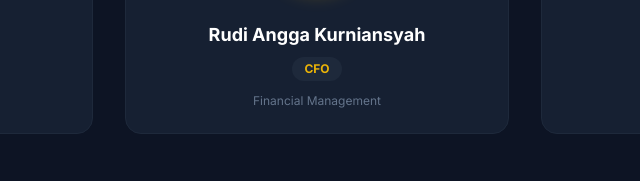
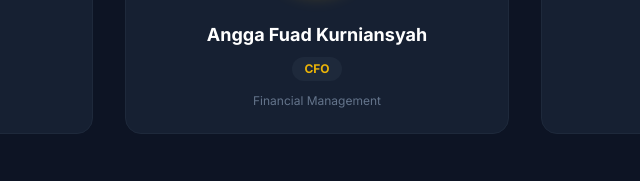
Before and after one commit to Muammarazmimuhammad/guardops-landing, a plain HTML site: page index.html in a window 1280 px wide. Shown: the part 3083-3264 px from the top of the page, 323-963 px from the left. Drawn offline with nearby package versions, Linux system fonts and the light colour scheme.

Commit message:
Word Change

```diff
--- a/index.html
+++ b/index.html
@@ -342,7 +342,7 @@
                         <div class="absolute inset-0 bg-yellow-500 rounded-full blur opacity-20 group-hover:opacity-50 transition-opacity"></div>
                         <img src="https://api.dicebear.com/7.x/avataaars/svg?seed=Angga&backgroundColor=b6e3f4" alt="CFO" class="relative w-full h-full rounded-full border-2 border-slate-700 group-hover:border-yellow-500 transition-colors">
                     </div>
-                    <h4 class="text-lg font-bold text-white group-hover:text-yellow-500 transition-colors">Rudi Angga Kurniansyah</h4>
+                    <h4 class="text-lg font-bold text-white group-hover:text-yellow-500 transition-colors"> Angga Fuad Kurniansyah</h4>
                     <span class="inline-block bg-slate-800 text-yellow-500 text-xs font-bold px-3 py-1 rounded-full mt-2 mb-3">CFO</span>
                     <p class="text-xs text-slate-500">Financial Management</p>
                 </div>
```
